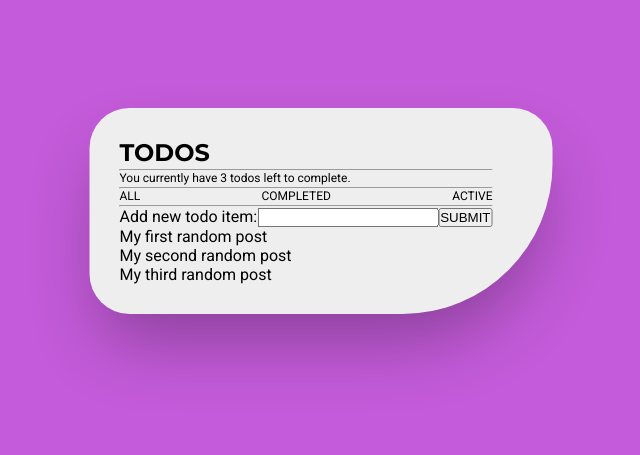
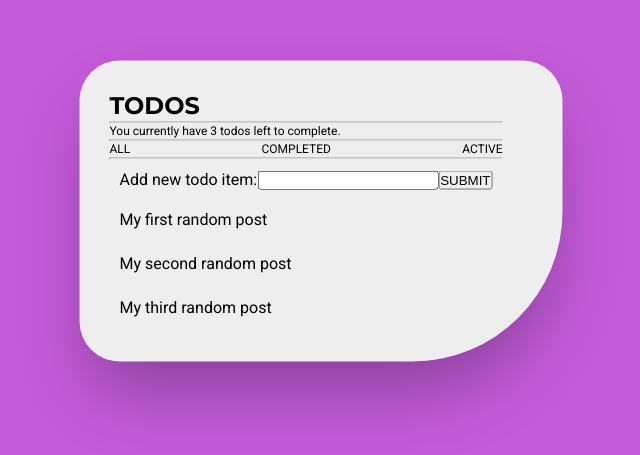
Before and after one commit to RickBr0wn/react-redux-todo-app, a React (Create React App) app: page / in a window 1280 px wide. Shown: the part 149-604 px from the top of the page, without its empty margins (319-959 px from the left). Built offline with nearby package versions, Linux system fonts and the light colour scheme.

Commit message:
still looks weird

```diff
--- a/package.json
+++ b/package.json
@@ -2,7 +2,9 @@
   "name": "react-redux-todo-app",
   "version": "0.1.0",
   "private": true,
+  "homepage": "https://github.com/RickBr0wn/react-redux-todo-app",
   "dependencies": {
+    "gh-pages": "^2.0.1",
     "node-uuid": "^1.4.8",
     "react": "^16.5.2",
     "react-dom": "^16.5.2",
@@ -13,6 +15,8 @@
   },
   "scripts": {
     "start": "react-scripts start",
+    "predeploy": "yarn run build",
+    "deploy": "gh-pages -d build",
     "build": "react-scripts build",
     "test": "react-scripts test",
     "eject": "react-scripts eject"
--- a/src/AddTodo.js
+++ b/src/AddTodo.js
@@ -1,4 +1,10 @@
 import React, { useState } from 'react'
+
+const styles = {
+  container: {
+    padding: '1rem'
+  }
+}
 
 function AddTodo({ addTodo }) {
   const [newTodo, setNewTodo] = useState('')
@@ -8,7 +14,8 @@ function AddTodo({ addTodo }) {
         onSubmit={e => {
           e.preventDefault()
           addTodo(newTodo)
-        }}>
+        }}
+        style={styles.container}>
         <label>Add new todo item:</label>
         <input
           type='text'
--- a/src/Todos.js
+++ b/src/Todos.js
@@ -1,9 +1,22 @@
 import React from 'react'
+
+const styles = {
+  item: {
+    padding: '1rem',
+    marginBottom: '5px',
+    borderRadius: '1rem',
+    width: '80%'
+  }
+}
 
 function Todos({ todos }) {
   console.log(todos)
   return todos ? (
-    todos.map(todo => <p key={todo.id}>{todo.title}</p>)
+    todos.map(todo => (
+      <p key={todo.id} style={styles.item}>
+        {todo.title}
+      </p>
+    ))
   ) : (
     <p>Loading..</p>
   )
```
Also changed, not shown: 1 other file (tests, documents, lock files or other folders).
